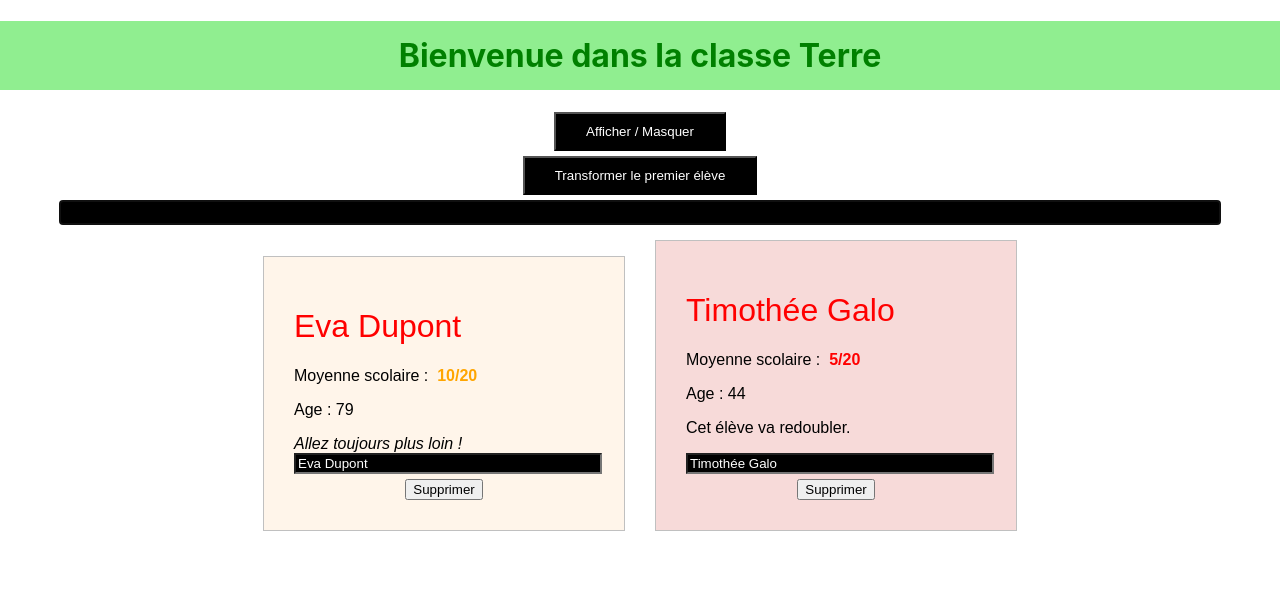
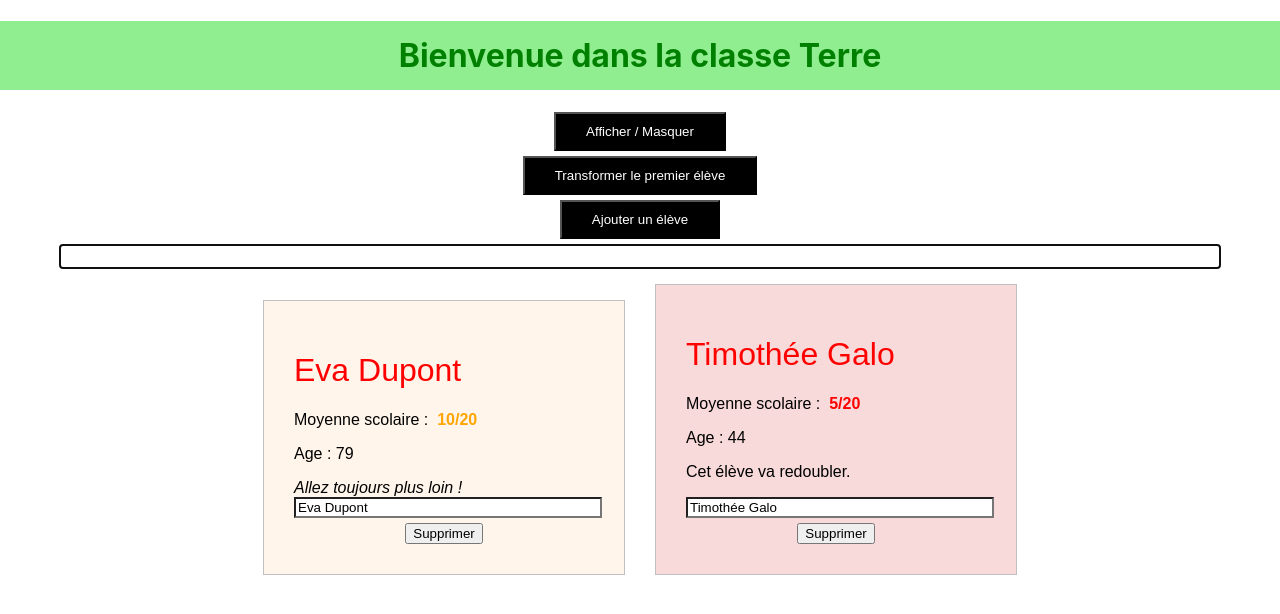
Before and after one commit to collin25091980/react_formation_ultime, a React (Create React App) app: page / in a window 1280 px wide. Shown: the top 614 px of the page. Built offline with nearby package versions, Linux system fonts and the light colour scheme.

Commit message:
Ajouter des données

```diff
--- a/package.json
+++ b/package.json
@@ -6,6 +6,7 @@
     "@testing-library/jest-dom": "^5.16.5",
     "@testing-library/react": "^13.4.0",
     "@testing-library/user-event": "^13.5.0",
+    "axios": "^1.3.4",
     "react": "^18.2.0",
     "react-dom": "^18.2.0",
     "react-scripts": "5.0.1",
--- a/src/Containers/App/App.js
+++ b/src/Containers/App/App.js
@@ -2,6 +2,7 @@
 import React, { useState, useEffect, useRef } from 'react';
 import './App.css';
 import styled from 'styled-components';
+import axios from 'axios';
 
 // Composants
 import Eleve from '../../Components/Eleve/Eleve';
@@ -79,6 +80,19 @@ function App() {
     setEleves(nouveauxEleves);
   }
 
+  const addStudentHandler = () => {
+    const eleve = {
+      nom: 'Eleve Generique',
+      moyenne: Math.floor(Math.random() * 20),
+      citation: 'Allez toujours plus loin !'
+    };
+
+    axios.post('https://formation-react-11a45-default-rtdb.europe-west1.firebasedatabase.app/eleves.json', eleve)
+      .then(response => {
+        console.log(response);
+      });
+  }
+
   // Variables
   const h1Style = {
     color: 'green',
@@ -122,6 +136,8 @@ function App() {
 
         <MonBoutonStylise transformed={transformation} onClick={buttonClickedHandler.bind(this, 'Elon', 0)}>Transformer le premier élève</MonBoutonStylise>
 
+        <MonBoutonStylise onClick={addStudentHandler}>Ajouter un élève</MonBoutonStylise>
+
         <Search />
         { afficherEleves ?
           <MonFragment>
--- a/src/context/theme-context.js
+++ b/src/context/theme-context.js
@@ -17,7 +17,7 @@ export const ThemeContext = React.createContext(themes.light);
 // Créer le provider (fournisseur)
 const ThemeContextProvider = props => {
    return (
-      <ThemeContext.Provider value={themes.dark}>
+      <ThemeContext.Provider value={themes.light}>
          {props.children}
       </ThemeContext.Provider>
    );
```
Also changed, not shown: 1 other file (tests, documents, lock files or other folders).
